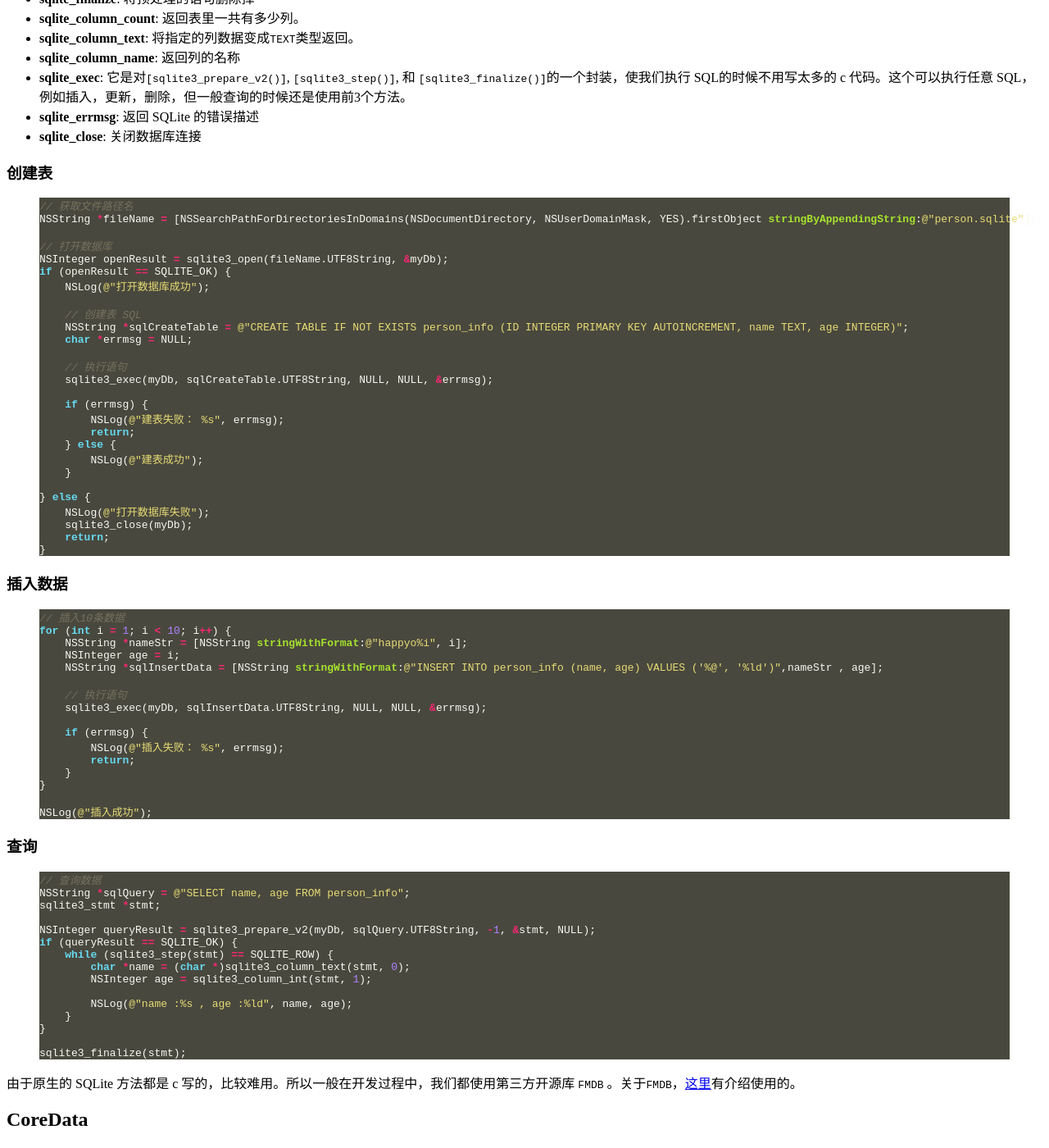
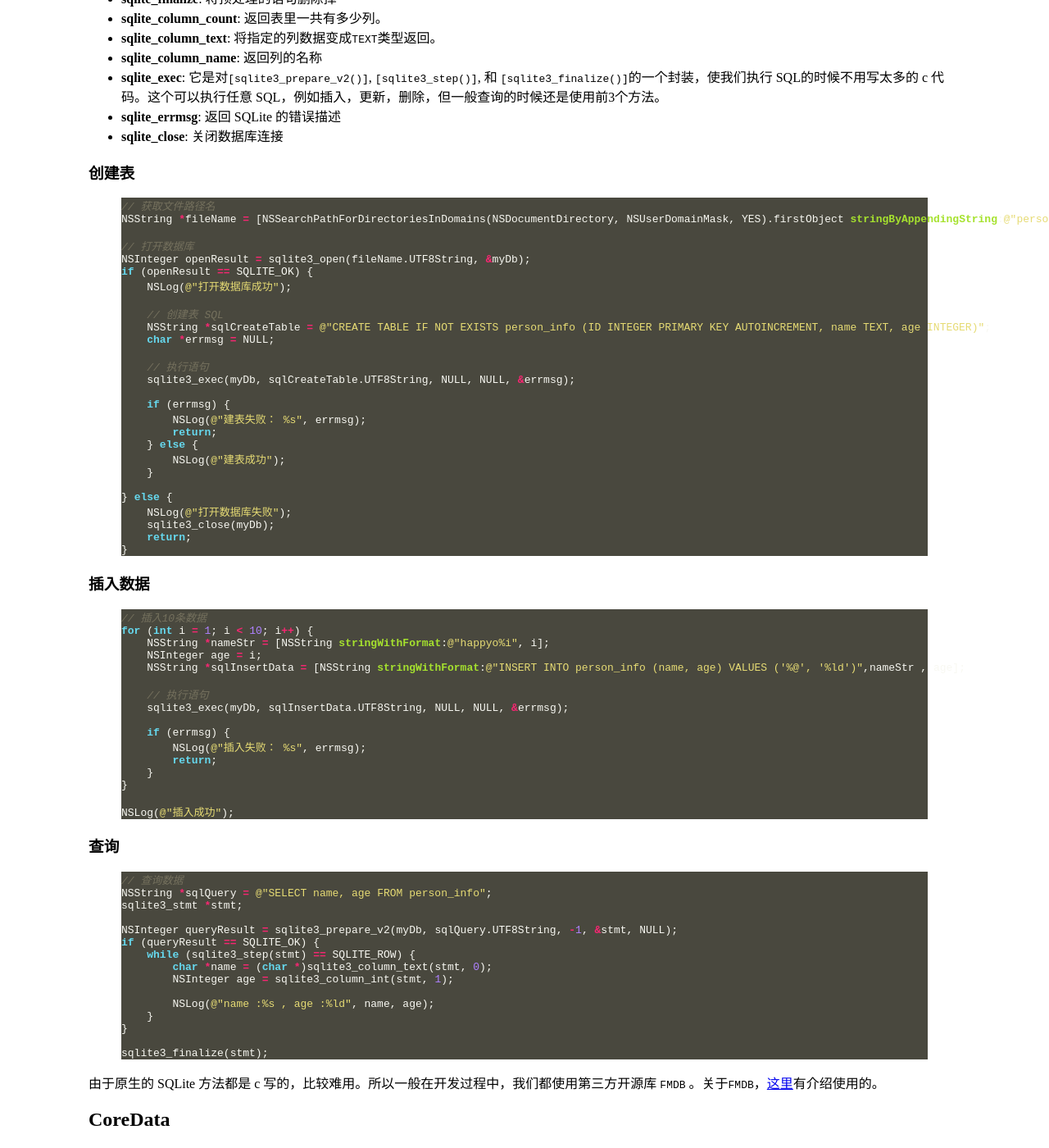
Before and after one commit to happyo/happyo.github.io, a Jekyll site: the page built from _posts/2016-01-12-iOS 数据持久化.md, in a window 1280 px wide and 1400 px high, scrolled down 5498 px. Shown: the whole window at 82% size. Built offline with Jekyll 4.4.1, drawn with Linux system fonts in a browser that asks for light colours.

Commit message:
修改post页面

```diff
--- a/_layouts/post.html
+++ b/_layouts/post.html
@@ -15,6 +15,6 @@ layout: default
     <polyline points="73,48 73,131"
     style="fill:#725B21;stroke:#725B21;stroke-width:1" />
 </svg>
-<!-- <div class="page-content"> -->
+<div class="page-content">
     {{ content }}
-<!-- </div> -->
+</div>
--- a/_sass/post.scss
+++ b/_sass/post.scss
@@ -22,65 +22,65 @@
   padding-left: 100px;
   padding-right: 100px;
 
-  body {
-    font-size: 24px;
-  }
+  // body {
+  //   font-size: 24px;
+  // }
 
-  div {
-    font-size: 24px;
-  }
+  // div {
+  //   font-size: 24px;
+  // }
 
-  p {
-    font-size: 24px;
-    font-family: PingFangSC-Regular, sans-serif;
-  }
+  // p {
+  //   font-size: 24px;
+  //   font-family: PingFangSC-Regular, sans-serif;
+  // }
 
-  h1 {
-    color: #614321;
-    font-family: PingFangSC-Regular, sans-serif;
-    font-size: 3*24px;
-  }
+  // h1 {
+  //   color: #614321;
+  //   font-family: PingFangSC-Regular, sans-serif;
+  //   font-size: 3*24px;
+  // }
 
-  h2 {
-    color: #614321;
-    font-family: PingFangSC-Regular, sans-serif;
-    font-size: 2*24px;
-  }
+  // h2 {
+  //   color: #614321;
+  //   font-family: PingFangSC-Regular, sans-serif;
+  //   font-size: 2*24px;
+  // }
 
-  h3 {
-    color: #614321;
-    font-family: PingFangSC-Regular, sans-serif;
-    font-size: 1.5*24px;
-  }
+  // h3 {
+  //   color: #614321;
+  //   font-family: PingFangSC-Regular, sans-serif;
+  //   font-size: 1.5*24px;
+  // }
 
-  h4 {
-    color: #614321;
-    font-family: PingFangSC-Regular, sans-serif;
-    font-size: 1.125*24px;
-  }
+  // h4 {
+  //   color: #614321;
+  //   font-family: PingFangSC-Regular, sans-serif;
+  //   font-size: 1.125*24px;
+  // }
 
-  h5 {
-    color: #614321;
-    font-family: PingFangSC-Regular, sans-serif;
-    font-size: .875*24px;
-  }
+  // h5 {
+  //   color: #614321;
+  //   font-family: PingFangSC-Regular, sans-serif;
+  //   font-size: .875*24px;
+  // }
 
-  h6 {
-    color: #614321;
-    font-family: PingFangSC-Regular, sans-serif;
-    font-size: .75*24px;
-  }
+  // h6 {
+  //   color: #614321;
+  //   font-family: PingFangSC-Regular, sans-serif;
+  //   font-size: .75*24px;
+  // }
 
-  ol {
-    font-size: 24px;
-  }
+  // ol {
+  //   font-size: 24px;
+  // }
 
-  ul {
-    font-size: 24px;
-  }
+  // ul {
+  //   font-size: 24px;
+  // }
 
-  li {
-    font-size: 24px;
-    line-height: 150%;
-  }
+  // li {
+  //   font-size: 24px;
+  //   line-height: 150%;
+  // }
 }
```
